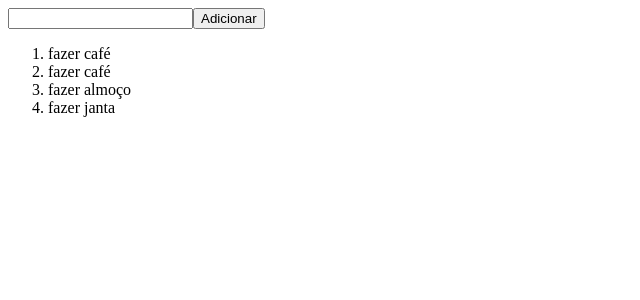
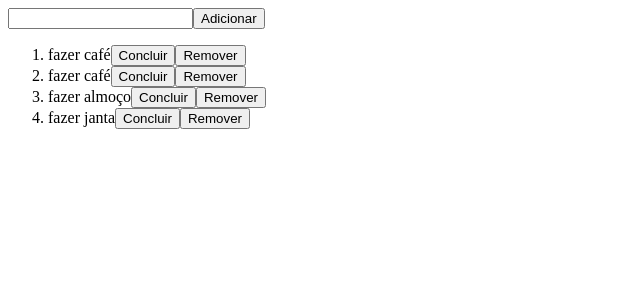
Before and after one commit to devictorqroz/react-lsdev, a React (Vite) app: page / in a window 1280 px wide. Shown: the top 300 px of the page, without its empty margins (0-640 px from the left). Built offline with nearby package versions, Linux system fonts and the light colour scheme.

Commit message:
feat: #12 remove items and mark as done

```diff
--- a/src/App.tsx
+++ b/src/App.tsx
@@ -5,10 +5,10 @@
   const [value, setValue] = useState("");
 
   const [list, setList] = useState([
-    {id: '1', label: 'fazer café'},
-    {id: '2', label: 'fazer café'},
-    {id: '3', label: 'fazer almoço'},
-    {id: '4', label: 'fazer janta'}
+    {id: '1', label: 'fazer café', complete: false },
+    {id: '2', label: 'fazer café', complete: false },
+    {id: '3', label: 'fazer almoço', complete: false },
+    {id: '4', label: 'fazer janta', complete: false }
   ]);
 
 
@@ -22,7 +22,7 @@
 
       <button
         onClick={() => {
-          setList([...list, { id: (list.length + 1).toString(), label: value }]);
+          setList([...list, { id: (list.length + 1).toString(), label: value, complete: false }]);
           setValue('');
         }}
       >
@@ -34,6 +34,24 @@
         {list.map((listItem) => (
           <li key={listItem.id}>
             {listItem.label}
+
+            {listItem.complete ? ' Concluido ' : ''}
+
+            <button
+              onClick={() => {
+                setList([
+                  ...list.map(item => ({
+                    ...item,
+                    complete: item.id === listItem.id ? !listItem.complete : item.complete
+                  }))
+                ]);
+              }}
+            >
+              Concluir
+            </button>
+            <button onClick={() => setList([...list.filter(item => item.id !== listItem.id)])}>
+              Remover
+            </button>
           </li>
         ))}
       </ol>
```
